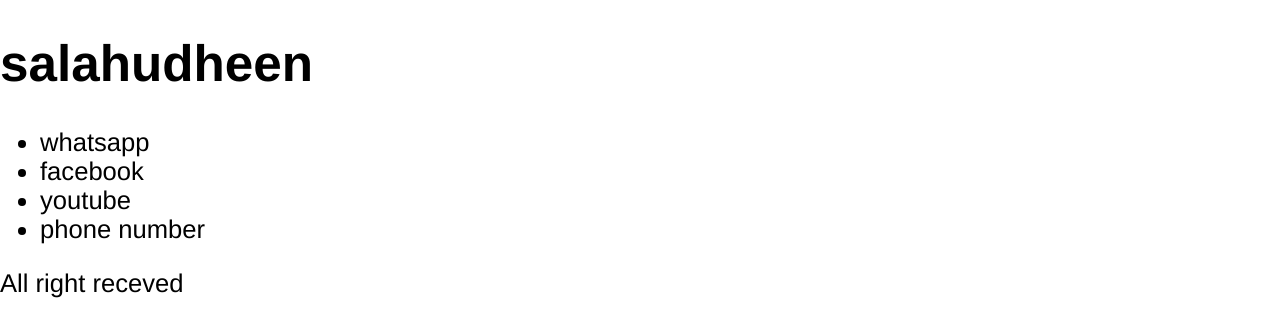
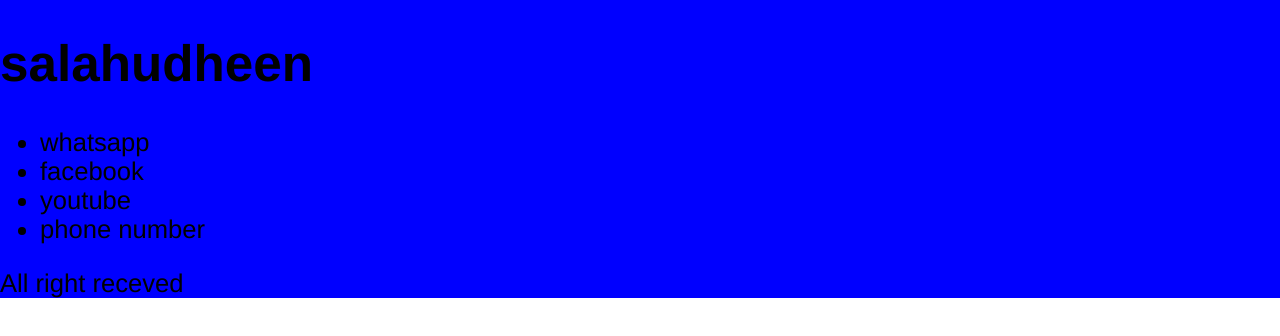
Before and after one commit to salahudheenbader/personal-websaite, a plain HTML site: page index.html in a window 1280 px wide. Drawn offline with Linux system fonts and the light colour scheme.

Commit message:
first commit3

```diff
--- a/style.css
+++ b/style.css
@@ -8,3 +8,14 @@
     font-size: 1.6rem;
     font-family: HeLvetica,arial,sans-serif;
 }
+
+/*Layout*/
+
+.grid-container{
+    background-color: blue;
+    display: grid;
+    grid-template-areas:
+    'header'
+    'main'
+    'footer';
+}
```
